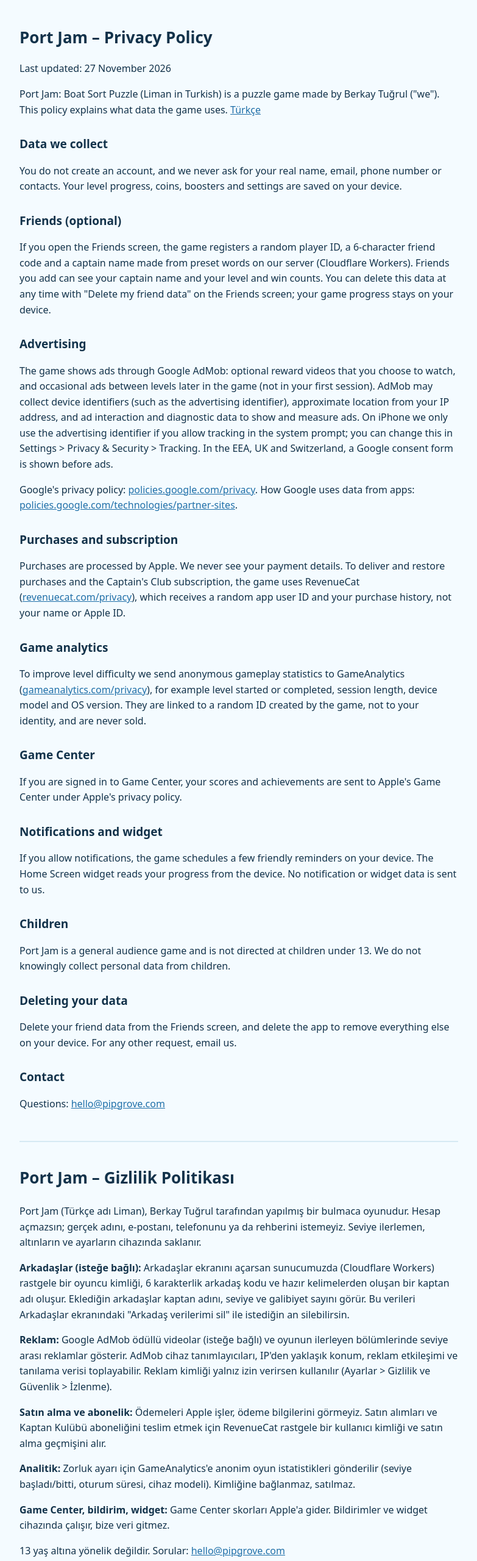
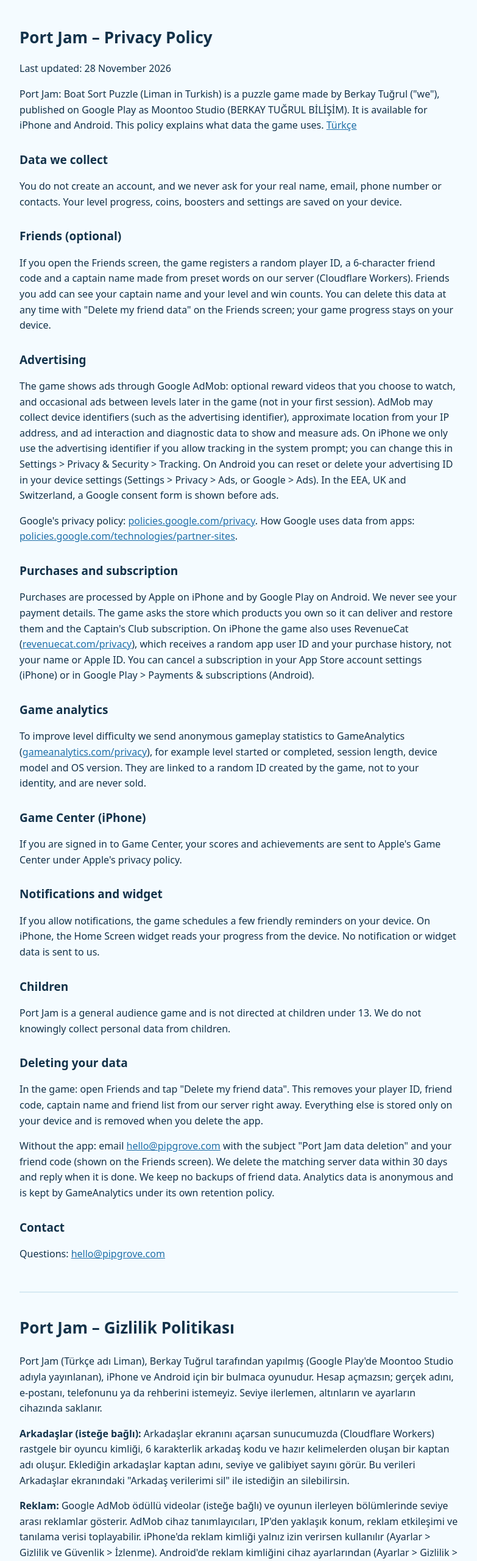
Before and after one commit to berkaytugrull/pipgrove-site, a plain HTML site: page port-jam/privacy.html in a window 1280 px wide. Shown: the top 2560 px of the page at 61% size, without its empty margins (248-1031 px from the left). Drawn offline with Linux system fonts and the light colour scheme.

Commit message:
Port Jam: Android/Google Play gizlilik ve destek metinleri, veri silme bölümü (#delete)
Co-Authored-By: Claude Opus 5.5 <noreply@anthropic.com>
Claude-Session: https://claude.ai/code/session_018PjQsaWhhaN9w8MHdjKYEE

```diff
--- a/port-jam/privacy.html
+++ b/port-jam/privacy.html
@@ -5,37 +5,39 @@
 <style>body{font:16px/1.6 system-ui,sans-serif;max-width:720px;margin:0 auto;padding:24px 16px;color:#12324a;background:#f4fbff}h1{font-size:26px}h2{font-size:19px;margin-top:28px}a{color:#1f6fa8}section{margin-top:48px;padding-top:16px;border-top:2px solid #d6e9f3}</style>
 </head><body>
 <h1>Port Jam – Privacy Policy</h1>
-<p>Last updated: 27 November 2026</p>
-<p>Port Jam: Boat Sort Puzzle (Liman in Turkish) is a puzzle game made by Berkay Tuğrul ("we"). This policy explains what data the game uses. <a href="#tr">Türkçe</a></p>
+<p>Last updated: 28 November 2026</p>
+<p>Port Jam: Boat Sort Puzzle (Liman in Turkish) is a puzzle game made by Berkay Tuğrul ("we"), published on Google Play as Moontoo Studio (BERKAY TUĞRUL BİLİŞİM). It is available for iPhone and Android. This policy explains what data the game uses. <a href="#tr">Türkçe</a></p>
 <h2>Data we collect</h2>
 <p>You do not create an account, and we never ask for your real name, email, phone number or contacts. Your level progress, coins, boosters and settings are saved on your device.</p>
 <h2>Friends (optional)</h2>
 <p>If you open the Friends screen, the game registers a random player ID, a 6-character friend code and a captain name made from preset words on our server (Cloudflare Workers). Friends you add can see your captain name and your level and win counts. You can delete this data at any time with "Delete my friend data" on the Friends screen; your game progress stays on your device.</p>
 <h2>Advertising</h2>
-<p>The game shows ads through Google AdMob: optional reward videos that you choose to watch, and occasional ads between levels later in the game (not in your first session). AdMob may collect device identifiers (such as the advertising identifier), approximate location from your IP address, and ad interaction and diagnostic data to show and measure ads. On iPhone we only use the advertising identifier if you allow tracking in the system prompt; you can change this in Settings &gt; Privacy &amp; Security &gt; Tracking. In the EEA, UK and Switzerland, a Google consent form is shown before ads.</p>
+<p>The game shows ads through Google AdMob: optional reward videos that you choose to watch, and occasional ads between levels later in the game (not in your first session). AdMob may collect device identifiers (such as the advertising identifier), approximate location from your IP address, and ad interaction and diagnostic data to show and measure ads. On iPhone we only use the advertising identifier if you allow tracking in the system prompt; you can change this in Settings &gt; Privacy &amp; Security &gt; Tracking. On Android you can reset or delete your advertising ID in your device settings (Settings &gt; Privacy &gt; Ads, or Google &gt; Ads). In the EEA, UK and Switzerland, a Google consent form is shown before ads.</p>
 <p>Google's privacy policy: <a href="https://policies.google.com/privacy">policies.google.com/privacy</a>. How Google uses data from apps: <a href="https://policies.google.com/technologies/partner-sites">policies.google.com/technologies/partner-sites</a>.</p>
 <h2>Purchases and subscription</h2>
-<p>Purchases are processed by Apple. We never see your payment details. To deliver and restore purchases and the Captain's Club subscription, the game uses RevenueCat (<a href="https://www.revenuecat.com/privacy">revenuecat.com/privacy</a>), which receives a random app user ID and your purchase history, not your name or Apple ID.</p>
+<p>Purchases are processed by Apple on iPhone and by Google Play on Android. We never see your payment details. The game asks the store which products you own so it can deliver and restore them and the Captain's Club subscription. On iPhone the game also uses RevenueCat (<a href="https://www.revenuecat.com/privacy">revenuecat.com/privacy</a>), which receives a random app user ID and your purchase history, not your name or Apple ID. You can cancel a subscription in your App Store account settings (iPhone) or in Google Play &gt; Payments &amp; subscriptions (Android).</p>
 <h2>Game analytics</h2>
 <p>To improve level difficulty we send anonymous gameplay statistics to GameAnalytics (<a href="https://gameanalytics.com/privacy">gameanalytics.com/privacy</a>), for example level started or completed, session length, device model and OS version. They are linked to a random ID created by the game, not to your identity, and are never sold.</p>
-<h2>Game Center</h2>
+<h2>Game Center (iPhone)</h2>
 <p>If you are signed in to Game Center, your scores and achievements are sent to Apple's Game Center under Apple's privacy policy.</p>
 <h2>Notifications and widget</h2>
-<p>If you allow notifications, the game schedules a few friendly reminders on your device. The Home Screen widget reads your progress from the device. No notification or widget data is sent to us.</p>
+<p>If you allow notifications, the game schedules a few friendly reminders on your device. On iPhone, the Home Screen widget reads your progress from the device. No notification or widget data is sent to us.</p>
 <h2>Children</h2>
 <p>Port Jam is a general audience game and is not directed at children under 13. We do not knowingly collect personal data from children.</p>
-<h2>Deleting your data</h2>
-<p>Delete your friend data from the Friends screen, and delete the app to remove everything else on your device. For any other request, email us.</p>
+<h2 id="delete">Deleting your data</h2>
+<p>In the game: open Friends and tap "Delete my friend data". This removes your player ID, friend code, captain name and friend list from our server right away. Everything else is stored only on your device and is removed when you delete the app.</p>
+<p>Without the app: email <a href="mailto:hello@pipgrove.com?subject=Port%20Jam%20data%20deletion">hello@pipgrove.com</a> with the subject "Port Jam data deletion" and your friend code (shown on the Friends screen). We delete the matching server data within 30 days and reply when it is done. We keep no backups of friend data. Analytics data is anonymous and is kept by GameAnalytics under its own retention policy.</p>
 <h2>Contact</h2>
 <p>Questions: <a href="mailto:hello@pipgrove.com">hello@pipgrove.com</a></p>
 <section id="tr">
 <h1>Port Jam – Gizlilik Politikası</h1>
-<p>Port Jam (Türkçe adı Liman), Berkay Tuğrul tarafından yapılmış bir bulmaca oyunudur. Hesap açmazsın; gerçek adını, e-postanı, telefonunu ya da rehberini istemeyiz. Seviye ilerlemen, altınların ve ayarların cihazında saklanır.</p>
+<p>Port Jam (Türkçe adı Liman), Berkay Tuğrul tarafından yapılmış (Google Play'de Moontoo Studio adıyla yayınlanan), iPhone ve Android için bir bulmaca oyunudur. Hesap açmazsın; gerçek adını, e-postanı, telefonunu ya da rehberini istemeyiz. Seviye ilerlemen, altınların ve ayarların cihazında saklanır.</p>
 <p><b>Arkadaşlar (isteğe bağlı):</b> Arkadaşlar ekranını açarsan sunucumuzda (Cloudflare Workers) rastgele bir oyuncu kimliği, 6 karakterlik arkadaş kodu ve hazır kelimelerden oluşan bir kaptan adı oluşur. Eklediğin arkadaşlar kaptan adını, seviye ve galibiyet sayını görür. Bu verileri Arkadaşlar ekranındaki "Arkadaş verilerimi sil" ile istediğin an silebilirsin.</p>
-<p><b>Reklam:</b> Google AdMob ödüllü videolar (isteğe bağlı) ve oyunun ilerleyen bölümlerinde seviye arası reklamlar gösterir. AdMob cihaz tanımlayıcıları, IP'den yaklaşık konum, reklam etkileşimi ve tanılama verisi toplayabilir. Reklam kimliği yalnız izin verirsen kullanılır (Ayarlar &gt; Gizlilik ve Güvenlik &gt; İzlenme).</p>
-<p><b>Satın alma ve abonelik:</b> Ödemeleri Apple işler, ödeme bilgilerini görmeyiz. Satın alımları ve Kaptan Kulübü aboneliğini teslim etmek için RevenueCat rastgele bir kullanıcı kimliği ve satın alma geçmişini alır.</p>
+<p><b>Reklam:</b> Google AdMob ödüllü videolar (isteğe bağlı) ve oyunun ilerleyen bölümlerinde seviye arası reklamlar gösterir. AdMob cihaz tanımlayıcıları, IP'den yaklaşık konum, reklam etkileşimi ve tanılama verisi toplayabilir. iPhone'da reklam kimliği yalnız izin verirsen kullanılır (Ayarlar &gt; Gizlilik ve Güvenlik &gt; İzlenme). Android'de reklam kimliğini cihaz ayarlarından (Ayarlar &gt; Gizlilik &gt; Reklamlar) sıfırlayabilir ya da silebilirsin.</p>
+<p><b>Satın alma ve abonelik:</b> Ödemeleri iPhone'da Apple, Android'de Google Play işler; ödeme bilgilerini görmeyiz. iPhone'da satın alımları teslim etmek için RevenueCat rastgele bir kullanıcı kimliği ve satın alma geçmişini alır. Aboneliği App Store hesap ayarlarından (iPhone) ya da Google Play &gt; Ödemeler ve abonelikler bölümünden (Android) iptal edebilirsin.</p>
 <p><b>Analitik:</b> Zorluk ayarı için GameAnalytics'e anonim oyun istatistikleri gönderilir (seviye başladı/bitti, oturum süresi, cihaz modeli). Kimliğine bağlanmaz, satılmaz.</p>
-<p><b>Game Center, bildirim, widget:</b> Game Center skorları Apple'a gider. Bildirimler ve widget cihazında çalışır, bize veri gitmez.</p>
+<p><b>Veri silme:</b> Arkadaşlar ekranında "Arkadaş verilerimi sil" sunucudaki verini hemen siler. Uygulama olmadan: arkadaş kodunla hello@pipgrove.com adresine "Port Jam data deletion" konulu e-posta gönder, 30 gün içinde sileriz.</p>
+<p><b>Game Center, bildirim, widget:</b> Game Center skorları (yalnız iPhone) Apple'a gider. Bildirimler ve widget cihazında çalışır, bize veri gitmez.</p>
 <p>13 yaş altına yönelik değildir. Sorular: <a href="mailto:hello@pipgrove.com">hello@pipgrove.com</a></p>
 </section>
 </body></html>
```
Also changed, not shown: port-jam/index.html (+3 -3 lines).
